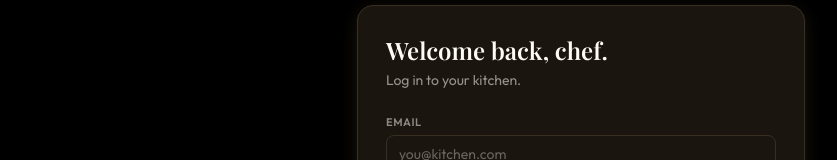
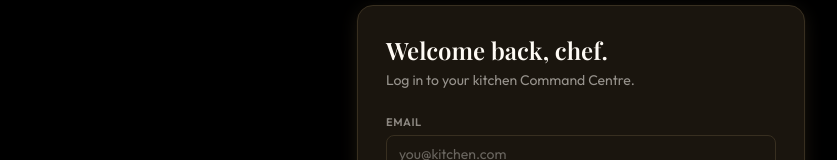
Before and after one commit to ellicenweje1-ux/creatistecommand, a React (Vite) app in the folder frontend/: page /login in a window 1280 px wide. Shown: the part 191-351 px from the top of the page, without its empty margins (59-896 px from the left). Built offline with nearby package versions, Linux system fonts and the light colour scheme; a web font is replaced by a local one.

Commit message:
copy: login subtitle -> 'Log in to your kitchen Command Centre.'
https://claude.ai/code/session_01TrVGnjpzw7kYfVtpS7v4iH

```diff
--- a/frontend/src/pages/AuthPage.jsx
+++ b/frontend/src/pages/AuthPage.jsx
@@ -42,7 +42,7 @@ export default function AuthPage({ mode }) {
           </h1>
           <p className="mt-1 text-sm text-fg/55">
             {isLogin
-              ? 'Log in to your kitchen.'
+              ? 'Log in to your kitchen Command Centre.'
               : 'Create your account, then book your personal onboarding call — your 5-day free trial starts the moment it’s done. No card needed for the trial.'}
           </p>
           {foundersCode && (
```
